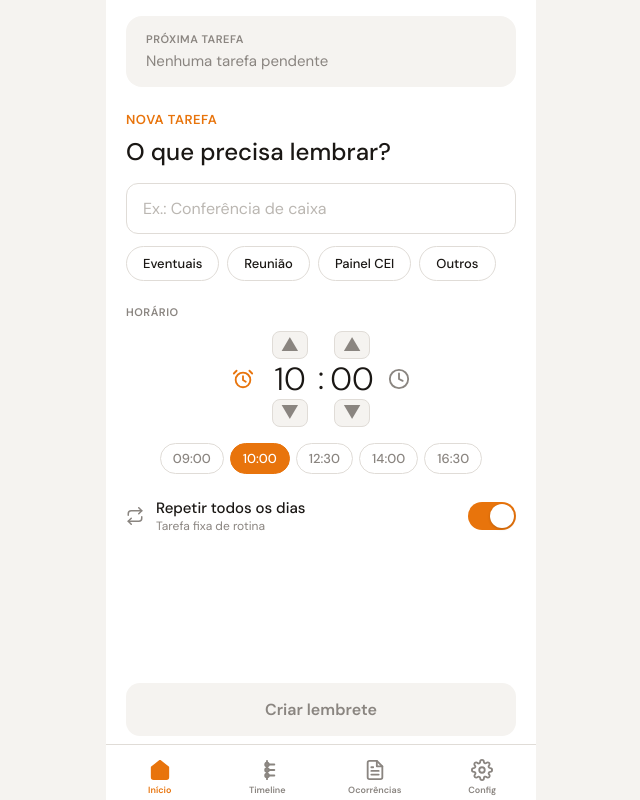
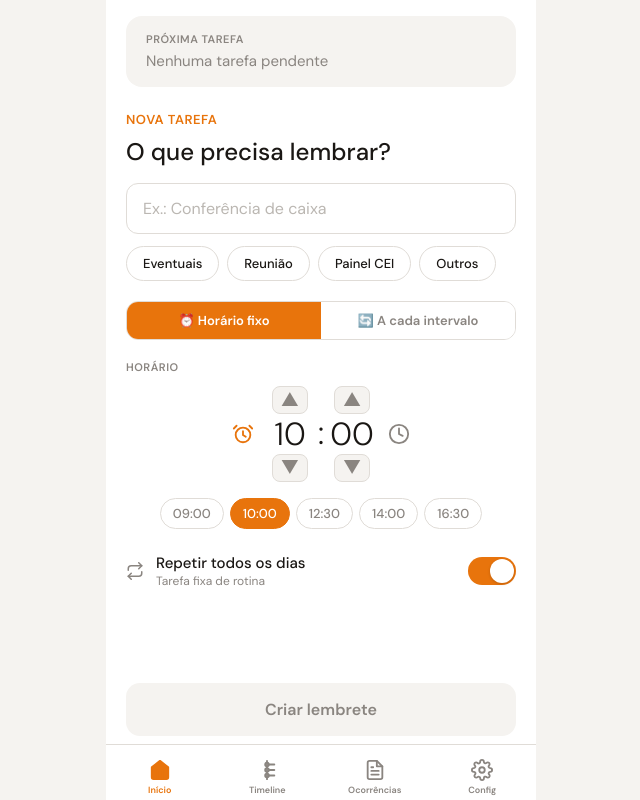
Before and after one commit to gustavoverli32/TaskOrange, a React (Vite) app: page / in a window 1280 px wide. Shown: the whole page, without its empty margins (319-959 px from the left). Built offline with nearby package versions, Linux system fonts and the light colour scheme.

Commit message:
Update App.jsx

```diff
--- a/src/App.jsx
+++ b/src/App.jsx
@@ -168,6 +168,22 @@ function XIcon({size=16,color=GRAY_TEXT}) {
 function EditIcon({size=16,color=ORANGE}) {
   return (<svg width={size} height={size} viewBox="0 0 24 24" fill="none" stroke={color} strokeWidth="2" strokeLinecap="round" strokeLinejoin="round"><path d="M11 4H4a2 2 0 0 0-2 2v14a2 2 0 0 0 2 2h14a2 2 0 0 0 2-2v-7"/><path d="M18.5 2.5a2.121 2.121 0 0 1 3 3L12 15l-4 1 1-4 9.5-9.5z"/></svg>);
 }
+function DownloadIcon({size=16,color="#fff"}) {
+  return (<svg width={size} height={size} viewBox="0 0 24 24" fill="none" stroke={color} strokeWidth="2" strokeLinecap="round" strokeLinejoin="round"><path d="M21 15v4a2 2 0 0 1-2 2H5a2 2 0 0 1-2-2v-4"/><polyline points="7 10 12 15 17 10"/><line x1="12" y1="15" x2="12" y2="3"/></svg>);
+}
+function IntervalIcon({size=18,color=GRAY_TEXT}) {
+  return (<svg width={size} height={size} viewBox="0 0 24 24" fill="none" stroke={color} strokeWidth="2" strokeLinecap="round" strokeLinejoin="round"><circle cx="12" cy="12" r="10"/><polyline points="12 6 12 12 16 14"/><path d="M2 12h2"/><path d="M20 12h2"/><path d="M12 2v2"/><path d="M12 20v2"/></svg>);
+}
+
+/* ─── Download helper ─── */
+function downloadFile(url, filename) {
+  const a = document.createElement("a");
+  a.href = url;
+  a.download = filename;
+  document.body.appendChild(a);
+  a.click();
+  document.body.removeChild(a);
+}
 function ChevronIcon({size=16,color=GRAY_TEXT,dir="down"}) {
   const r = dir==="up"?180:0;
   return (<svg width={size} height={size} viewBox="0 0 24 24" fill="none" stroke={color} strokeWidth="2.5" strokeLinecap="round" strokeLinejoin="round" style={{transform:`rotate(${r}deg)`,transition:"transform 0.2s"}}><polyline points="6 9 12 15 18 9"/></svg>);
@@ -224,7 +240,7 @@ function ConfirmModal({ title, message, onConfirm, onCancel, confirmText="Exclui
 /* ═══════════════════════════════════════════════ */
 /*  TELA INICIAL                                  */
 /* ═══════════════════════════════════════════════ */
-function TelaInicial({ onNavigate, tasks, onAddTask, tags }) {
+function TelaInicial({ onNavigate, tasks, onAddTask, tags, intervalTasks, onAddIntervalTask, onToggleIntervalTask, onDeleteIntervalTask }) {
   const [nome, setNome] = useState("");
   const [selectedTag, setSelectedTag] = useState(null);
   const [hora, setHora] = useState("10");
@@ -232,6 +248,8 @@ function TelaInicial({ onNavigate, tasks, onAddTask, tags }) {
   const [selectedTime, setSelectedTime] = useState("10:00");
   const [repetir, setRepetir] = useState(true);
   const [feedback, setFeedback] = useState(false);
+  const [modo, setModo] = useState("horario"); // "horario" ou "intervalo"
+  const [intervalo, setIntervalo] = useState(60); // em minutos
 
   const quickTimes = ["09:00","10:00","12:30","14:00","16:30"];
   const nextTask = tasks.filter(t=>!t.done).sort((a,b)=>a.time.localeCompare(b.time))[0];
@@ -248,10 +266,19 @@ function TelaInicial({ onNavigate, tasks, onAddTask, tags }) {
 
   const handleCriar = () => {
     if(!nome.trim()) return;
+    if(modo === "intervalo") {
+      onAddIntervalTask({ id:Date.now(), name:nome, intervalMin:intervalo, tag:selectedTag, active:true, lastNotified:null });
+    } else {
       onAddTask({ id:Date.now(), name:nome, time:`${hora.padStart(2,"0")}:${minuto.padStart(2,"0")}`, tag:selectedTag, repeat:repetir, done:false, notified:false });
+    }
     setNome(""); setSelectedTag(null); setFeedback(true);
     setTimeout(()=>setFeedback(false),2000);
   };
+
+  const intervalOptions = [
+    {label:"15min",value:15},{label:"30min",value:30},{label:"1h",value:60},
+    {label:"2h",value:120},{label:"3h",value:180},{label:"4h",value:240},
+  ];
 
   return (
     <div style={{background:"#fff",minHeight:"100%",display:"flex",flexDirection:"column"}}>
@@ -279,7 +306,7 @@ function TelaInicial({ onNavigate, tasks, onAddTask, tags }) {
           onFocus={e=>e.target.style.borderColor=ORANGE} onBlur={e=>e.target.style.borderColor=GRAY_BORDER}
         />
 
-        <div style={{display:"flex",flexWrap:"wrap",gap:8,marginBottom:24}}>
+        <div style={{display:"flex",flexWrap:"wrap",gap:8,marginBottom:20}}>
           {tags.map(tag=>(
             <button key={tag} onClick={()=>setSelectedTag(selectedTag===tag?null:tag)}
               style={{padding:"8px 16px",borderRadius:20,border:`1px solid ${selectedTag===tag?ORANGE:GRAY_BORDER}`,background:selectedTag===tag?ORANGE_LIGHT:"#fff",color:selectedTag===tag?ORANGE:DARK,fontSize:13,fontWeight:500,cursor:"pointer",transition:"all 0.15s"}}
@@ -287,6 +314,17 @@ function TelaInicial({ onNavigate, tasks, onAddTask, tags }) {
           ))}
         </div>
 
+        {/* Mode selector */}
+        <div style={{display:"flex",gap:0,marginBottom:20,borderRadius:12,overflow:"hidden",border:`1px solid ${GRAY_BORDER}`}}>
+          <button onClick={()=>setModo("horario")} style={{flex:1,padding:"10px",border:"none",fontSize:13,fontWeight:600,cursor:"pointer",background:modo==="horario"?ORANGE:"#fff",color:modo==="horario"?"#fff":GRAY_TEXT,transition:"all 0.15s"}}>
+            ⏰ Horário fixo
+          </button>
+          <button onClick={()=>setModo("intervalo")} style={{flex:1,padding:"10px",border:"none",fontSize:13,fontWeight:600,cursor:"pointer",background:modo==="intervalo"?ORANGE:"#fff",color:modo==="intervalo"?"#fff":GRAY_TEXT,transition:"all 0.15s"}}>
+            🔄 A cada intervalo
+          </button>
+        </div>
+
+        {modo === "horario" ? (<>
           <div style={{fontSize:11,fontWeight:600,color:GRAY_TEXT,letterSpacing:0.5,textTransform:"uppercase",marginBottom:12}}>Horário</div>
 
           <div style={{display:"flex",alignItems:"center",justifyContent:"center",gap:12,marginBottom:16}}>
@@ -303,7 +341,7 @@ function TelaInicial({ onNavigate, tasks, onAddTask, tags }) {
             ))}
           </div>
 
-        <div style={{display:"flex",alignItems:"center",justifyContent:"space-between",marginBottom:24}}>
+          <div style={{display:"flex",alignItems:"center",justifyContent:"space-between",marginBottom:20}}>
             <div style={{display:"flex",alignItems:"center",gap:12}}>
               <RepeatIcon size={18}/>
               <div>
@@ -313,6 +351,46 @@ function TelaInicial({ onNavigate, tasks, onAddTask, tags }) {
             </div>
             <Toggle on={repetir} onToggle={()=>setRepetir(!repetir)}/>
           </div>
+        </>) : (<>
+          <div style={{fontSize:11,fontWeight:600,color:GRAY_TEXT,letterSpacing:0.5,textTransform:"uppercase",marginBottom:12}}>Repetir a cada</div>
+
+          <div style={{display:"flex",flexWrap:"wrap",gap:8,marginBottom:16,justifyContent:"center"}}>
+            {intervalOptions.map(opt=>(
+              <button key={opt.value} onClick={()=>setIntervalo(opt.value)}
+                style={{padding:"10px 18px",borderRadius:12,border:`1.5px solid ${intervalo===opt.value?ORANGE:GRAY_BORDER}`,background:intervalo===opt.value?ORANGE:"#fff",color:intervalo===opt.value?"#fff":DARK,fontSize:15,fontWeight:500,cursor:"pointer",transition:"all 0.15s"}}
+              >{opt.label}</button>
+            ))}
+          </div>
+
+          <div style={{background:ORANGE_LIGHT,borderRadius:12,padding:"12px 16px",marginBottom:20}}>
+            <div style={{fontSize:13,color:ORANGE,lineHeight:1.5}}>
+              <IntervalIcon size={14} color={ORANGE}/>{" "}
+              O app vai te alertar a cada <strong>{intervalo < 60 ? `${intervalo} minutos` : `${intervalo/60}h`}</strong> enquanto estiver ativo.
+            </div>
+          </div>
+        </>)}
+
+        {/* Active interval tasks */}
+        {intervalTasks.length > 0 && (
+          <div style={{marginBottom:16}}>
+            <div style={{fontSize:11,fontWeight:600,color:GRAY_TEXT,letterSpacing:0.5,textTransform:"uppercase",marginBottom:8}}>Alertas por intervalo ativos</div>
+            {intervalTasks.map(it=>(
+              <div key={it.id} style={{display:"flex",alignItems:"center",justifyContent:"space-between",padding:"10px 14px",marginBottom:6,borderRadius:10,background:it.active?ORANGE_LIGHT:GRAY_BG,border:`1px solid ${it.active?ORANGE+"30":GRAY_BORDER}`}}>
+                <div style={{display:"flex",alignItems:"center",gap:8,flex:1}}>
+                  <IntervalIcon size={16} color={it.active?ORANGE:GRAY_TEXT}/>
+                  <div>
+                    <div style={{fontSize:14,fontWeight:500,color:DARK}}>{it.name}</div>
+                    <div style={{fontSize:11,color:GRAY_TEXT}}>A cada {it.intervalMin<60?`${it.intervalMin}min`:`${it.intervalMin/60}h`}</div>
+                  </div>
+                </div>
+                <div style={{display:"flex",alignItems:"center",gap:8}}>
+                  <Toggle on={it.active} onToggle={()=>onToggleIntervalTask(it.id)}/>
+                  <button onClick={()=>onDeleteIntervalTask(it.id)} style={{background:"none",border:"none",cursor:"pointer",padding:4}}><TrashIcon size={14}/></button>
+                </div>
+              </div>
+            ))}
+          </div>
+        )}
       </div>
 
       <div style={{flex:1}}/>
@@ -440,8 +518,11 @@ function TelaEvidencias({ onNavigate, evidencias, onAddEvidencia, onDeleteEviden
               </div>
             )}
           </div>
-          <div style={{padding:"0 20px env(safe-area-inset-bottom, 20px)",flexShrink:0}}>
-            <button onClick={()=>setViewingMedia(null)} style={{width:"100%",padding:"14px",borderRadius:14,background:"rgba(255,255,255,0.15)",color:"#fff",fontSize:15,fontWeight:600,border:"none",cursor:"pointer"}}>Fechar</button>
+          <div style={{padding:"0 20px env(safe-area-inset-bottom, 20px)",flexShrink:0,display:"flex",gap:10}}>
+            <button onClick={()=>downloadFile(viewingMedia.url,viewingMedia.name)} style={{flex:1,padding:"14px",borderRadius:14,background:ORANGE,color:"#fff",fontSize:15,fontWeight:600,border:"none",cursor:"pointer",display:"flex",alignItems:"center",justifyContent:"center",gap:8}}>
+              <DownloadIcon size={18}/> Baixar
+            </button>
+            <button onClick={()=>setViewingMedia(null)} style={{flex:1,padding:"14px",borderRadius:14,background:"rgba(255,255,255,0.15)",color:"#fff",fontSize:15,fontWeight:600,border:"none",cursor:"pointer"}}>Fechar</button>
           </div>
         </div>
       )}
@@ -847,6 +928,7 @@ export default function TaskOrange() {
   const [tasks, setTasks] = useState(()=>load("task-orange-tasks",[]));
   const [settings, setSettings] = useState(()=>load("task-orange-settings",{notifications:true,sound:true,antecedencia:5}));
   const [tags, setTags] = useState(()=>load("task-orange-tags",DEFAULT_TAGS));
+  const [intervalTasks, setIntervalTasks] = useState(()=>load("task-orange-intervals",[]));
   const [evidencias, setEvidencias] = useState([]);
   const [dbReady, setDbReady] = useState(false);
 
@@ -867,6 +949,7 @@ export default function TaskOrange() {
   useEffect(()=>{ save("task-orange-tasks",tasks); },[tasks]);
   useEffect(()=>{ save("task-orange-settings",settings); },[settings]);
   useEffect(()=>{ save("task-orange-tags",tags); },[tags]);
+  useEffect(()=>{ save("task-orange-intervals",intervalTasks); },[intervalTasks]);
 
   // Save ocorrencias: metadata to localStorage, files to IndexedDB
   useEffect(()=>{
@@ -876,7 +959,6 @@ export default function TaskOrange() {
       for(const ev of evidencias){
         const copy = {...ev, anexos: ev.anexos.map(a=>({name:a.name,type:a.type,_stored:a._stored||null}))};
         toSave.push(copy);
-        // Save actual file data to IndexedDB
         for(let i=0;i<ev.anexos.length;i++){
           const a = ev.anexos[i];
           if(a.url && a.url.startsWith("data:")){
@@ -892,7 +974,7 @@ export default function TaskOrange() {
 
   useEffect(()=>{ requestNotificationPermission(); },[]);
 
-  // Notification checker - every 15 seconds for reliability
+  // Fixed-time notification checker - every 15 seconds
   useEffect(()=>{
     if(!settings.notifications) return;
     const check = () => {
@@ -917,7 +999,29 @@ export default function TaskOrange() {
     return ()=>clearInterval(i);
   },[settings.notifications,settings.antecedencia,settings.sound]);
 
-  // Daily reset - uses stored date so it works even if app wasn't open at midnight
+  // Interval tasks notification checker - every 30 seconds
+  useEffect(()=>{
+    if(!settings.notifications) return;
+    const check = () => {
+      const now = Date.now();
+      setIntervalTasks(prev=>prev.map(it=>{
+        if(!it.active) return it;
+        const last = it.lastNotified || (now - it.intervalMin * 60000); // first time: notify immediately
+        const elapsed = now - last;
+        if(elapsed >= it.intervalMin * 60000){
+          sendNotification("🔄 Lembrete recorrente",`"${it.name}" — hora de verificar!`);
+          if(settings.sound&&navigator.vibrate) navigator.vibrate([200,100,200]);
+          return {...it, lastNotified: now};
+        }
+        return it;
+      }));
+    };
+    check();
+    const i=setInterval(check,30000);
+    return ()=>clearInterval(i);
+  },[settings.notifications,settings.sound]);
+
+  // Daily reset
   useEffect(()=>{
     const checkNewDay = () => {
       const today = new Date().toISOString().split("T")[0];
@@ -927,6 +1031,8 @@ export default function TaskOrange() {
           if(t.repeat) return {...t, done:false, notified:false};
           return {...t, notified:false};
         }));
+        // Reset interval lastNotified so they start fresh each day
+        setIntervalTasks(prev=>prev.map(it=>({...it, lastNotified:null})));
       }
       save("task-orange-last-reset", today);
     };
@@ -939,6 +1045,9 @@ export default function TaskOrange() {
   const toggleTask = id=>setTasks(p=>p.map(t=>t.id===id?{...t,done:!t.done}:t));
   const deleteTask = id=>setTasks(p=>p.filter(t=>t.id!==id));
   const clearDone = ()=>setTasks(p=>p.filter(t=>!t.done));
+  const addIntervalTask = t=>setIntervalTasks(p=>[...p,t]);
+  const toggleIntervalTask = id=>setIntervalTasks(p=>p.map(t=>t.id===id?{...t,active:!t.active,lastNotified:null}:t));
+  const deleteIntervalTask = id=>setIntervalTasks(p=>p.filter(t=>t.id!==id));
   const addEvidencia = ev=>setEvidencias(p=>[ev,...p]);
   const deleteEvidencia = id=>{
     deleteAnexosForOcorrencia(id).catch(()=>{});
@@ -949,7 +1058,7 @@ export default function TaskOrange() {
   return (
     <div style={{maxWidth:430,margin:"0 auto",height:"100dvh",background:"#fff",position:"relative",overflow:"hidden"}}>
       <GlobalStyles/>
-      {screen==="home" && <div style={{height:"100%",overflowY:"auto"}}><TelaInicial onNavigate={setScreen} tasks={tasks} onAddTask={addTask} tags={tags}/></div>}
+      {screen==="home" && <div style={{height:"100%",overflowY:"auto"}}><TelaInicial onNavigate={setScreen} tasks={tasks} onAddTask={addTask} tags={tags} intervalTasks={intervalTasks} onAddIntervalTask={addIntervalTask} onToggleIntervalTask={toggleIntervalTask} onDeleteIntervalTask={deleteIntervalTask}/></div>}
       {screen==="timeline" && <div style={{height:"100%",display:"flex",flexDirection:"column"}}><TelaTimeline onNavigate={setScreen} tasks={tasks} onToggleTask={toggleTask} onDeleteTask={deleteTask} onAddTask={addTask} tags={tags}/></div>}
       {screen==="evidencias" && <div style={{height:"100%",display:"flex",flexDirection:"column"}}><TelaEvidencias onNavigate={setScreen} evidencias={evidencias} onAddEvidencia={addEvidencia} onDeleteEvidencia={deleteEvidencia} onUpdateEvidencia={updateEvidencia}/></div>}
       {screen==="config" && <div style={{height:"100%",overflowY:"auto"}}><TelaConfig onNavigate={setScreen} settings={settings} onUpdateSettings={setSettings} tasks={tasks} onClearDone={clearDone} tags={tags} onUpdateTags={setTags}/></div>}
```
Lines whose indentation alone changed are shown as unchanged.
